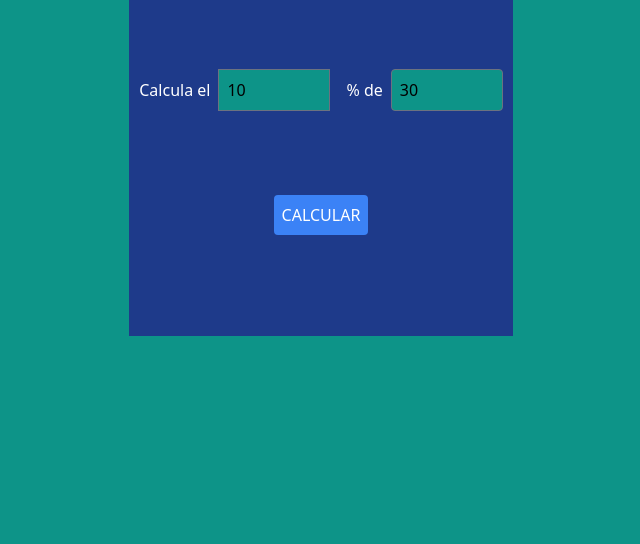
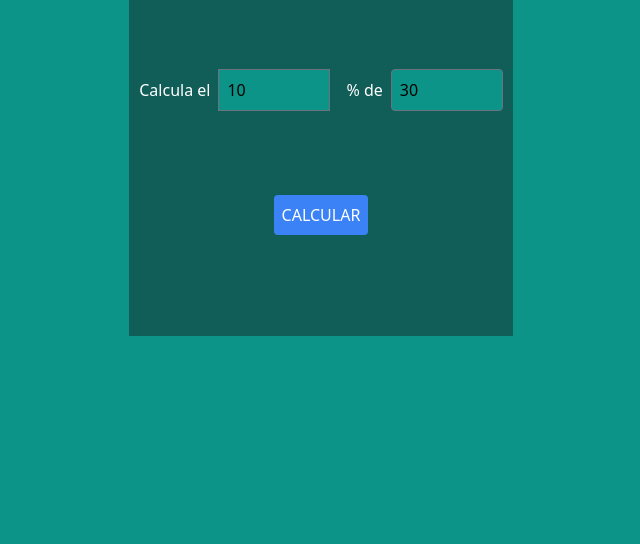
Before and after one commit to NAISHA0608/RetoJavaScript, a website: page public/index.html in a window 1280 px wide. Shown: the part 256-800 px from the top of the page, without its empty margins (319-959 px from the left). Drawn offline with Linux system fonts and the light colour scheme.

Commit message:
cambie el color de fondo

```diff
--- a/public/index.html
+++ b/public/index.html
@@ -8,7 +8,7 @@
 </head>
 <body class="bg-teal-600 font-sans">
   <div class="flex justify-center items-center min-h-screen">
-    <div class="bg-blue-900  w-96 h-96 flex flex-col justify-between">
+    <div class="bg-teal-800  w-96 h-96 flex flex-col justify-between">
         <h1 class="text-2xl font-bold text-center text-teal-600">Calculadora de porcentaje</h1>
 
         <!-- Usamos flex para poner los divs uno al lado del otro -->
```
